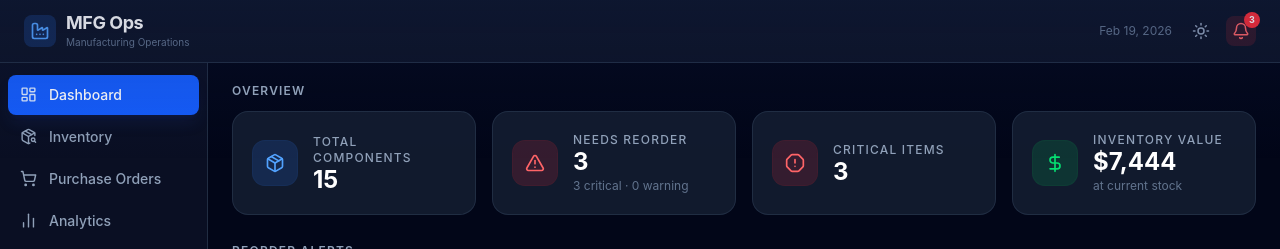
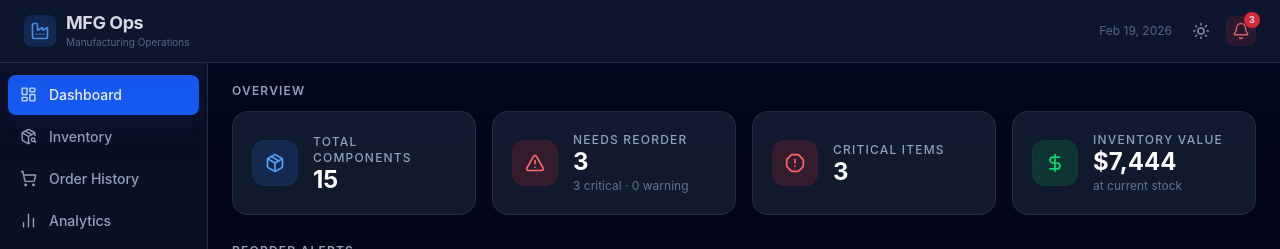
Before and after one commit to mojavemfg/mfgdashboard, a React (Vite) app: page / in a window 1280 px wide. Shown: the top 249 px of the page. Built offline with nearby package versions, Linux system fonts and the light colour scheme.

Commit message:
feat(order-history): rename Purchase Orders → Order History in navigation

```diff
--- a/src/components/layout/BottomNav.tsx
+++ b/src/components/layout/BottomNav.tsx
@@ -9,7 +9,7 @@ interface BottomNavProps {
 const navItems: { id: View; label: string; Icon: React.ComponentType<{ size?: number; className?: string }>; accent?: string }[] = [
   { id: 'dashboard', label: 'Dashboard', Icon: LayoutDashboard },
   { id: 'inventory', label: 'Inventory', Icon: PackageSearch },
-  { id: 'orders', label: 'Orders', Icon: ShoppingCart },
+  { id: 'orders', label: 'Order History', Icon: ShoppingCart },
   { id: 'charts', label: 'Analytics', Icon: BarChart2 },
   { id: 'seo', label: 'Etsy SEO', Icon: Tag, accent: 'orange' },
   { id: 'salesmap', label: 'Sales Map', Icon: Map },
--- a/src/components/layout/Sidebar.tsx
+++ b/src/components/layout/Sidebar.tsx
@@ -9,7 +9,7 @@ interface SidebarProps {
 const navItems: { id: View; label: string; Icon: React.ComponentType<{ size?: number; className?: string }>; accent?: string }[] = [
   { id: 'dashboard', label: 'Dashboard', Icon: LayoutDashboard },
   { id: 'inventory', label: 'Inventory', Icon: PackageSearch },
-  { id: 'orders', label: 'Purchase Orders', Icon: ShoppingCart },
+  { id: 'orders', label: 'Order History', Icon: ShoppingCart },
   { id: 'charts', label: 'Analytics', Icon: BarChart2 },
   { id: 'seo', label: 'Etsy SEO', Icon: Tag, accent: 'orange' },
   { id: 'salesmap', label: 'Sales Map', Icon: Map },
```
